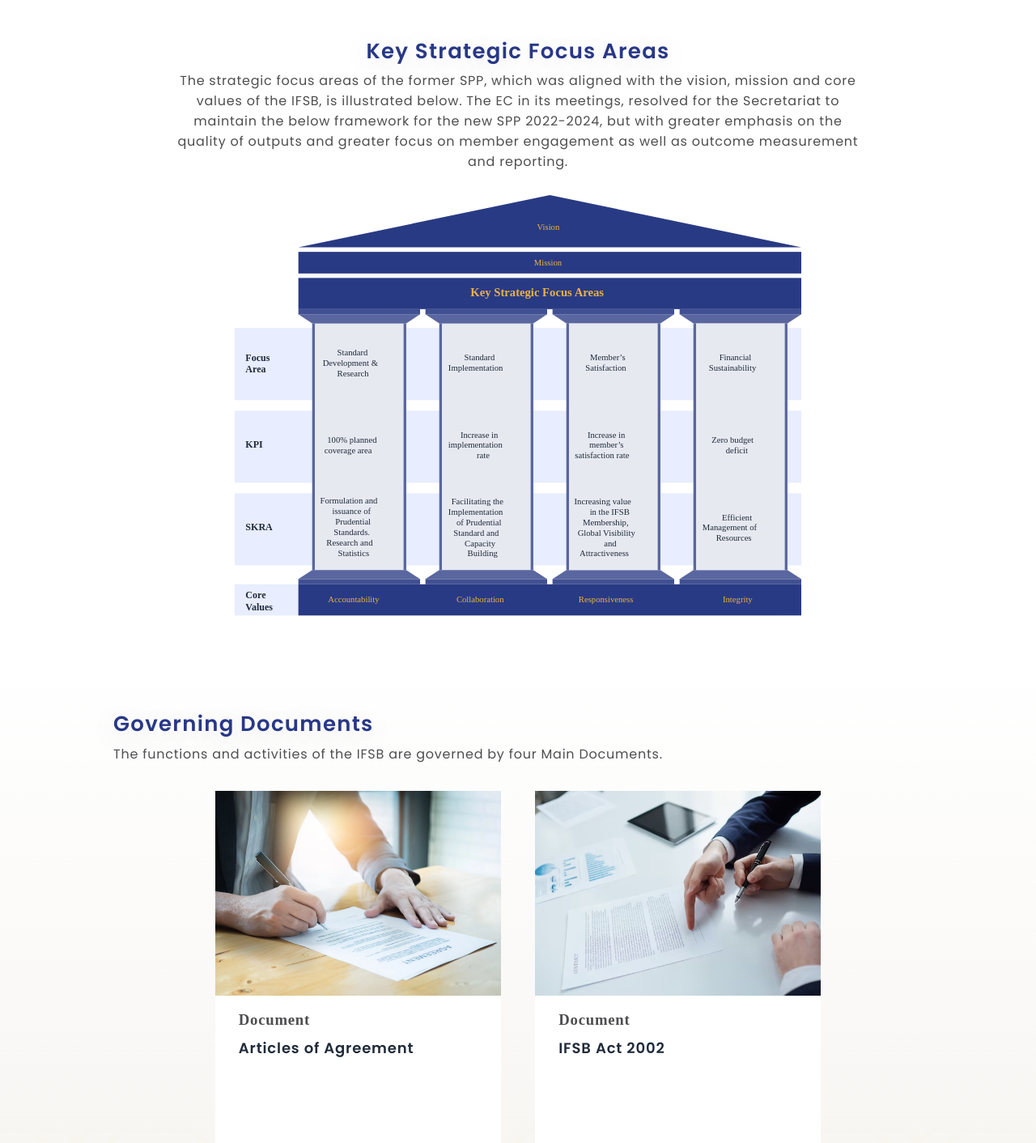
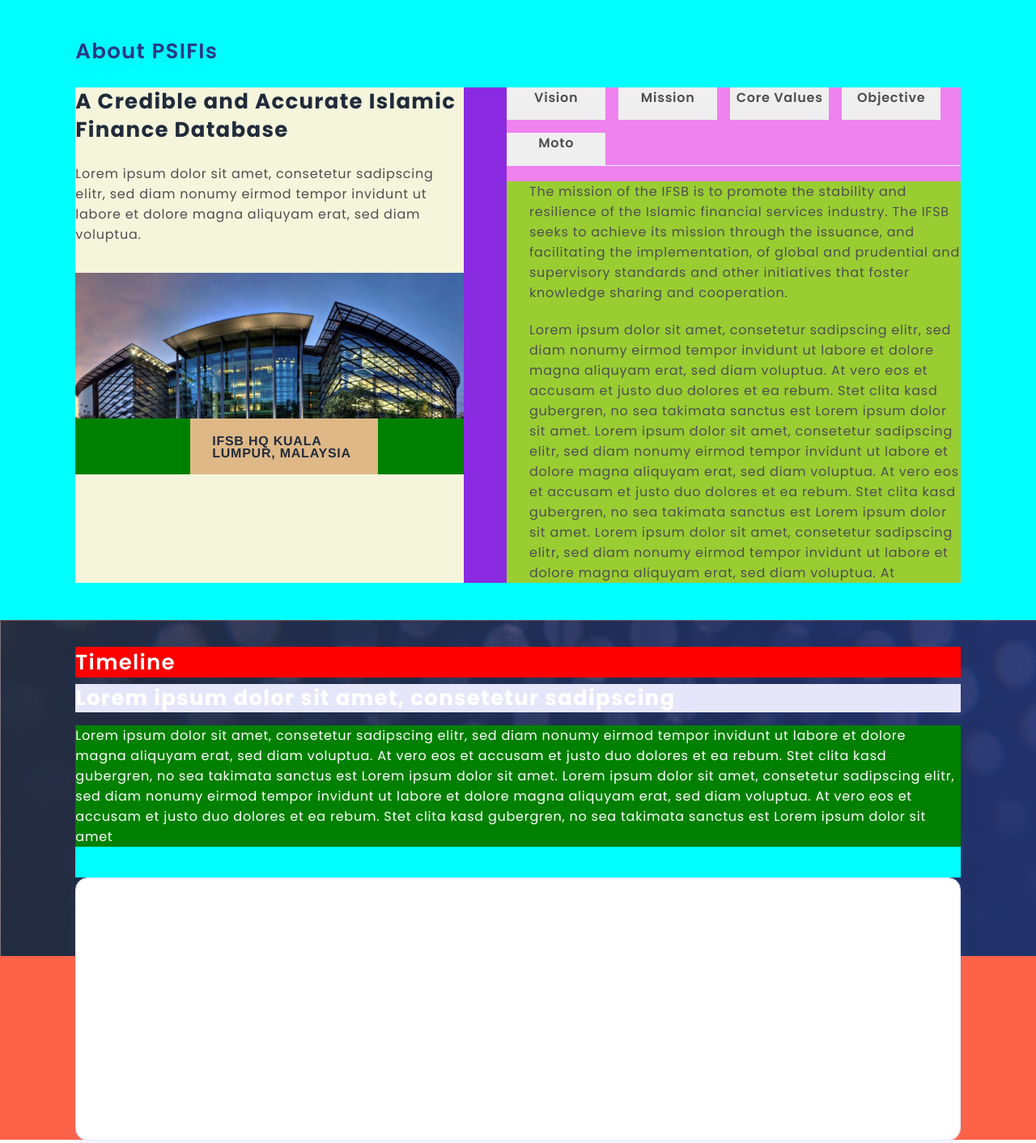
Before and after one commit to Evernew998/seetru-studio-assessment, a React (Vite) app in the folder ISFBWebApp/: page / in a window 1280 px wide. Shown: the part 311-1723 px from the top of the page at 81% size. Built offline with nearby package versions, Linux system fonts and the light colour scheme.

Commit message:
about section

```diff
--- a/ISFBWebApp/src/App.jsx
+++ b/ISFBWebApp/src/App.jsx
@@ -11,6 +11,7 @@
 import Document from './components/Document'
 import FocusArea from './components/FocusArea'
 import Timeline from './components/Timeline'
+import AboutSection from './components/AboutSection'
 //import Contact from './components/Contact'
 
 
@@ -132,8 +133,9 @@
       <div style={{height: '500px'}}></div>
       */
       }
+      <Banner banner={banner}/>
+      <AboutSection />
       <Timeline />
-      <Banner banner={banner}/>
       <FocusArea />
       <Document documents={documents}/>
       <Profile profileCards={profileCards}/>
--- /dev/null
+++ b/ISFBWebApp/src/components/AboutSection.jsx
@@ -0,0 +1,57 @@
+import './css/AboutSection.css'
+import companyImg from '../assets/company.png'
+
+const AboutSection = () => {
+  return (
+    <div className="about-section">
+      <h2>About PSIFIs</h2>
+      <div className="about-section-content-container">
+        <div className="about-section-content-graphics">
+          <h3>A Credible and Accurate Islamic Finance Database</h3>
+          <p>Lorem ipsum dolor sit amet, consetetur sadipscing elitr,
+            sed diam nonumy eirmod tempor invidunt ut labore et dolore
+            magna aliquyam erat, sed diam voluptua.
+          </p>
+          <div className="about-image-container">
+            <img src={companyImg} alt="A picture of the company building." />
+            <div className="about-image-text-container">
+              <h4>IFSB HQ KUALA LUMPUR, MALAYSIA</h4>
+            </div>
+          </div>
+        </div>
+        <div className="about-section-content-texts">
+            <div className="tabs">
+              <button>Vision</button>
+              <button>Mission</button>
+              <button>Core Values</button>
+              <button>Objective</button>
+              <button>Moto</button>
+            </div>
+            <div className="tab-texts">
+              <p>The mission of the IFSB is to promote the stability and
+                resilience of the Islamic financial services industry. The
+                IFSB seeks to achieve its mission through the issuance, and
+                facilitating the implementation, of global and prudential and
+                supervisory standards and other initiatives that foster knowledge
+                sharing and cooperation.
+              </p>
+              <p>
+                Lorem ipsum dolor sit amet, consetetur sadipscing elitr, sed diam nonumy
+                eirmod tempor invidunt ut labore et dolore magna aliquyam erat, sed diam
+                voluptua. At vero eos et accusam et justo duo dolores et ea rebum. Stet
+                clita kasd gubergren, no sea takimata sanctus est Lorem ipsum dolor sit
+                amet. Lorem ipsum dolor sit amet, consetetur sadipscing elitr, sed diam nonumy
+                eirmod tempor invidunt ut labore et dolore magna aliquyam erat, sed diam voluptua.
+                At vero eos et accusam et justo duo dolores et ea rebum. Stet clita kasd gubergren,
+                no sea takimata sanctus est Lorem ipsum dolor sit amet. Lorem ipsum dolor sit amet,
+                consetetur sadipscing elitr, sed diam nonumy eirmod tempor invidunt ut labore et
+                dolore magna aliquyam erat, sed diam voluptua. At
+                </p>
+            </div>
+        </div>
+      </div>
+    </div>
+  )
+}
+
+export default AboutSection
--- a/ISFBWebApp/src/components/Timeline.jsx
+++ b/ISFBWebApp/src/components/Timeline.jsx
@@ -1,9 +1,32 @@
 import './css/Timeline.css'
+import timelineBackground from '../assets/timeline-background.png'
 
 const Timeline = () => {
+  const style = {
+    backgroundImage: `url(${timelineBackground})`
+  }
   return (
     <div className="timeline">
-      <h2></h2>
+      <div className="timeline-container" style={style}>
+        <h2>Timeline</h2>
+        <h3>Lorem ipsum dolor sit amet, consetetur sadipscing</h3>
+        <p>Lorem ipsum dolor sit amet, consetetur sadipscing elitr,
+          sed diam nonumy eirmod tempor invidunt ut labore et dolore
+          magna aliquyam erat, sed diam voluptua. At vero eos et accusam
+          et justo duo dolores et ea rebum. Stet clita kasd gubergren,
+          no sea takimata sanctus est Lorem ipsum dolor sit amet. Lorem
+          ipsum dolor sit amet, consetetur sadipscing elitr, sed diam nonumy
+          eirmod tempor invidunt ut labore et dolore magna aliquyam erat,
+          sed diam voluptua. At vero eos et accusam et justo duo dolores et
+          ea rebum. Stet clita kasd gubergren, no sea takimata sanctus est
+          Lorem ipsum dolor sit amet
+        </p>
+        <div className="timeline-graphics-container">
+          <div className="timeline-graphics">
+
+          </div>
+        </div>
+      </div>
     </div>
   )
 }
--- /dev/null
+++ b/ISFBWebApp/src/components/css/AboutSection.css
@@ -0,0 +1,106 @@
+.about-section {
+  background-color: aqua;
+  padding: 3.6% 7.29%;
+}
+
+.about-section h2 {
+  font: normal normal 600 26px Poppins;
+  margin-bottom: 25px;
+  letter-spacing: 1.3px;
+  color: #283887;
+  text-shadow: 0px 5px 35px #00000029;
+}
+
+.about-section-content-container {
+  background-color: blueviolet;
+  display: flex;
+  gap: 4.9%;
+}
+
+.about-section-content-graphics {
+  background-color: beige;
+  padding-bottom: 1.45%;
+  max-width: 748px;
+  width: 46.1%;
+}
+
+.about-section-content-graphics h3 {
+  font: normal normal bold 26px/35px Poppins;
+  letter-spacing: 1.3px;
+  color: #202B3B;
+  margin-bottom: 24px;
+}
+
+.about-section-content-graphics p {
+  font: normal normal normal 16px/25px Poppins;
+  letter-spacing: 0.77px;
+  color: #4E4E50;
+  margin-bottom: 35px;
+}
+
+.about-image-container {
+  position: relative;
+  background-color: brown;
+}
+
+.about-image-container img {
+  width: 100%;
+  height: auto;
+}
+
+.about-image-text-container {
+  background-color: green;
+  position: absolute;
+  bottom: -23px;
+  width: 100%;
+  padding-left: 29.6%;
+  padding-right: 22.05%;
+}
+
+.about-image-text-container h4 {
+  background-color: burlywood;
+  font: normal normal bold 16px/15px Helvetica Neue;
+  letter-spacing: 0.77px;
+  color: #202B3B;
+  padding-left: 27px;
+  padding-top: 19.5px;
+  padding-bottom: 19.5px;
+}
+
+.about-section-content-texts {
+  background-color: violet;
+  width: 53.9%;
+}
+
+.tabs {
+  display: flex;
+  gap: 16px;
+  width: 100%;
+  border-bottom: 1px solid #E6EFFF;
+  margin-bottom: 18.5px;
+  flex-wrap: wrap;
+}
+
+.tabs button {
+  text-align: center;
+  font: normal normal 600 16px Poppins;
+  letter-spacing: 0.77px;
+  color: #4E4E50;
+  border: none;
+  cursor: pointer;
+  width: 122px;
+  padding-bottom: 15px;
+  padding-top: 0px;
+}
+
+.tab-texts {
+  background-color: yellowgreen;
+  max-width: 723px;
+  padding-left: 4.95%;
+  font: normal normal normal 16px/25px Poppins;
+  letter-spacing: 0.77px;
+  color: #4E4E50;
+  display: flex;
+  flex-direction: column;
+  gap: 21px;
+}
--- a/ISFBWebApp/src/components/css/DocumentCard.css
+++ b/ISFBWebApp/src/components/css/DocumentCard.css
@@ -16,7 +16,7 @@
 
 .document-card-text-container h3 {
   margin-bottom: 11px;
-  font: normal normal medium 16px/25px Poppins;
+  font: normal normal normal 16px/25px Poppins;
   letter-spacing: 0.77px;
   color: #4E4E50;
 }
--- a/ISFBWebApp/src/components/css/Timeline.css
+++ b/ISFBWebApp/src/components/css/Timeline.css
@@ -0,0 +1,48 @@
+.timeline {
+  background-color: tomato;
+  padding-bottom: 17.8%;
+}
+
+.timeline-container {
+  padding: 2.6% 7.29% 7.53% 7.29%;
+}
+
+.timeline-container h2 {
+  background-color: red;
+  margin-bottom: 8px;
+  font: normal normal 600 26px/38px Poppins;
+  letter-spacing: 1.3px;
+  color: #FFFFFF;
+  text-shadow: 0px 5px 35px #00000029;
+}
+
+.timeline-container h3 {
+  background-color: lavender;
+  margin-bottom: 16px;
+  font: normal normal bold 26px/35px Poppins;
+  letter-spacing: 1.3px;
+  color: #FFFFFF;
+}
+
+.timeline-container p {
+  background-color: green;
+  font: normal normal normal 16px/25px Poppins;
+  letter-spacing: 0.77px;
+  color: #FFFFFF;
+}
+
+.timeline-graphics-container {
+  background-color: aqua;
+  padding-top: 3.5%;
+  position: relative;
+}
+
+.timeline-graphics {
+  background: #FFFFFF 0% 0% no-repeat padding-box;
+  position: absolute;
+  width: 100%;
+  height: 848%;
+  box-shadow: 0px 5px 15px #5A8AE31C;
+  border: 1px solid #E6EFFF;
+  border-radius: 15px;
+}
```
Also changed, not shown: ISFBWebApp/src/assets/company.png (added), ISFBWebApp/src/assets/timeline-background.png (added).
